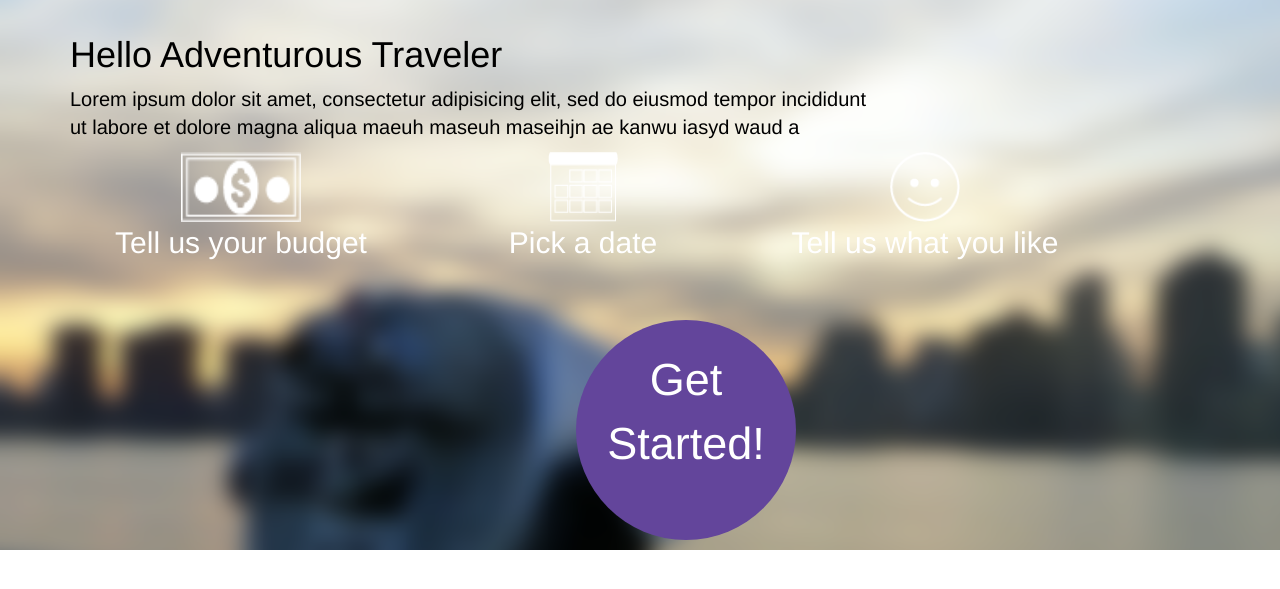
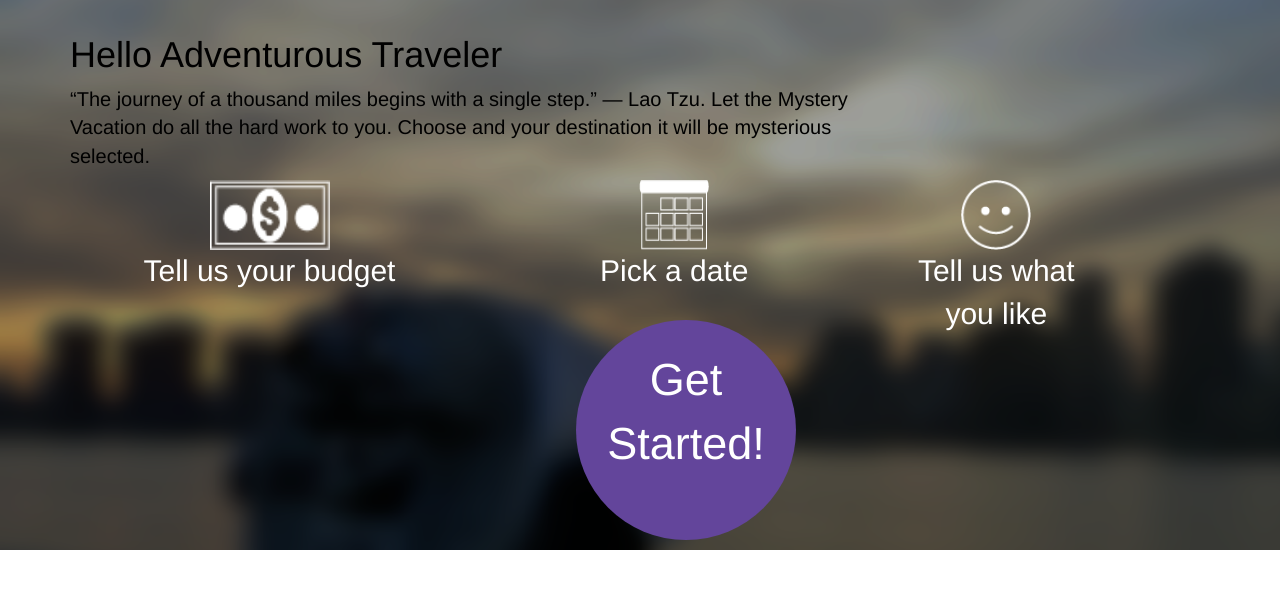
Before and after one commit to cottalucas/Mystery-Vacations, a PHP site: page / in a window 1280 px wide. Shown: the part 100-689 px from the top of the page. Run offline with PHP 8.4, Linux system fonts and the light colour scheme; some libraries are stand-ins or nearby versions.

Commit message:
final details

```diff
--- a/indexDiv.php
+++ b/indexDiv.php
@@ -3,19 +3,19 @@
 
         <div class="text1">
             <h1>Hello Adventurous Traveler</h1>
-            <p>Lorem ipsum dolor sit amet, consectetur adipisicing elit, sed do eiusmod
-        tempor incididunt ut labore et dolore magna aliqua maeuh maseuh maseihjn ae kanwu iasyd waud a</p>
+            <p>“The journey of a thousand miles begins with a single step.” ― Lao Tzu. Let the Mystery Vacation do all the hard work to you. Choose and your destination it will be mysterious selected.</p>
+
 
         </div>
-        <div class="space1">
+        <div style="padding-left: 5%" class="space1">
             <img src="ico1.png" width="120" height="70"><br>
             Tell us your budget
         </div>
-        <div class="space1">
+        <div style="padding-left: 16%" class="space1">
             <img src="ico2.png" width="70" height="70"><br>
             Pick a date
         </div>
-        <div class="space1">
+        <div  style="padding-left: 12.5%" class="space1">
             <img src="ico3.png" width="70" height="70"><br>
             Tell us what you like
         </div>
```
Also changed, not shown: bg.png, bgmedium.png (added), bgoriginal.png (added).
